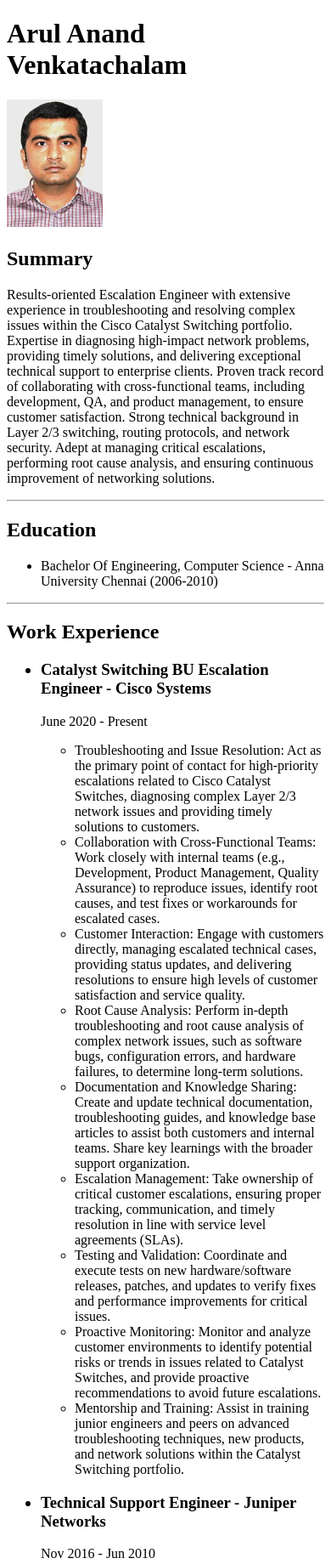
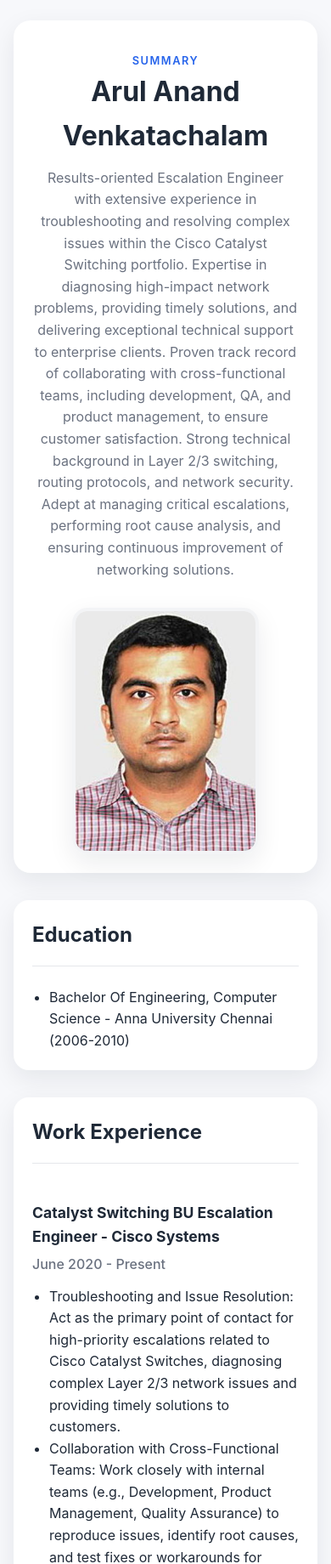
Before and after one commit to arulanand4/my-resume, a plain HTML site: page index.html in a window 390 px wide. Shown: the top 1840 px of the page at 85% size. Drawn offline with Linux system fonts and the light colour scheme.

Commit message:
Revamp resume layout with shared styles

```diff
--- a/index.html
+++ b/index.html
@@ -4,27 +4,41 @@
   <meta charset="UTF-8">
   <meta name="viewport" content="width=device-width, initial-scale=1.0">
   <title>My Resume</title>
+  <link rel="stylesheet" href="styles.css">
 </head>
 <body>
+  <div class="page">
+    <header class="header">
+      <div>
+        <p class="summary-title">Summary</p>
         <h1>Arul Anand Venkatachalam</h1>
-    <img src="./assets/arul.jpg" alt="Image of Arul" height="150">
-    <h2>Summary</h2>
-    <p>Results-oriented Escalation Engineer with extensive experience in troubleshooting and resolving complex issues within the Cisco Catalyst Switching portfolio.
+        <p>
+          Results-oriented Escalation Engineer with extensive experience in troubleshooting and resolving complex issues within the Cisco Catalyst Switching portfolio.
           Expertise in diagnosing high-impact network problems, providing timely solutions, and delivering exceptional technical support to enterprise clients.
           Proven track record of collaborating with cross-functional teams, including development, QA, and product management, to ensure customer satisfaction.
           Strong technical background in Layer 2/3 switching, routing protocols, and network security.
-        Adept at managing critical escalations, performing root cause analysis, and ensuring continuous improvement of networking solutions.</p>
-    <hr />
+          Adept at managing critical escalations, performing root cause analysis, and ensuring continuous improvement of networking solutions.
+        </p>
+      </div>
+      <img class="profile-image" src="./assets/arul.jpg" alt="Image of Arul">
+    </header>
+
+    <section class="section">
       <h2>Education</h2>
-    <ul>
+      <div class="section-divider"></div>
+      <ul class="list">
         <li>Bachelor Of Engineering, Computer Science - Anna University Chennai (2006-2010)</li>
       </ul>
-    <hr />
+    </section>
+
+    <section class="section">
       <h2>Work Experience</h2>
-    <ul>
-        <h3><li>Catalyst Switching BU Escalation Engineer - Cisco Systems</li></h3>
-        <p>June 2020 - Present
-            <ul>
+      <div class="section-divider"></div>
+
+      <article class="role">
+        <h3>Catalyst Switching BU Escalation Engineer - Cisco Systems</h3>
+        <p class="meta">June 2020 - Present</p>
+        <ul class="list">
           <li>Troubleshooting and Issue Resolution: Act as the primary point of contact for high-priority escalations related to Cisco Catalyst Switches, diagnosing complex Layer 2/3 network issues and providing timely solutions to customers.</li>
           <li>Collaboration with Cross-Functional Teams: Work closely with internal teams (e.g., Development, Product Management, Quality Assurance) to reproduce issues, identify root causes, and test fixes or workarounds for escalated cases.</li>
           <li>Customer Interaction: Engage with customers directly, managing escalated technical cases, providing status updates, and delivering resolutions to ensure high levels of customer satisfaction and service quality.</li>
@@ -35,10 +49,12 @@
           <li>Proactive Monitoring: Monitor and analyze customer environments to identify potential risks or trends in issues related to Catalyst Switches, and provide proactive recommendations to avoid future escalations.</li>
           <li>Mentorship and Training: Assist in training junior engineers and peers on advanced troubleshooting techniques, new products, and network solutions within the Catalyst Switching portfolio.</li>
         </ul>
-        </p>
-        <h3><li>Technical Support Engineer - Juniper Networks</li></h3>
-        <p>Nov 2016 - Jun 2010
-            <ul>
+      </article>
+
+      <article class="role">
+        <h3>Technical Support Engineer - Juniper Networks</h3>
+        <p class="meta">Nov 2016 - Jun 2010</p>
+        <ul class="list">
           <li>Technical Support and Troubleshooting: Provide expert-level support for customer-reported issues related to Juniper EX and QFX switching products, diagnosing and resolving complex Layer 2/3 network problems, connectivity issues, and hardware/software failures.</li>
           <li>Incident Management and Escalation: Manage high-priority technical escalations, ensuring swift and effective resolution in compliance with service level agreements (SLAs). Collaborate with senior engineering teams for critical issue analysis and resolution.</li>
           <li>Root Cause Analysis and Problem Solving: Conduct detailed root cause analysis for complex network issues, including performance degradation, protocol anomalies, and configuration errors, and implement long-term solutions.</li>
@@ -50,10 +66,12 @@
           <li>Training and Mentorship: Provide training and technical guidance to junior engineers, sharing knowledge on advanced switching configurations, troubleshooting methodologies, and Junos OS functionality.</li>
           <li>Performance Tuning: Assist in performance tuning of Juniper EX and QFX switches, optimizing configurations to improve throughput, latency, and network reliability in large-scale environments.</li>
         </ul>
-        </p>
-        <h3><li>Information Technology Analyst - Tata Consultancy Services</li></h3>
-        <p>Jul 2014 - Nov 2016
-            <ul>
+      </article>
+
+      <article class="role">
+        <h3>Information Technology Analyst - Tata Consultancy Services</h3>
+        <p class="meta">Jul 2014 - Nov 2016</p>
+        <ul class="list">
           <li>Network Monitoring and Management: Continuously monitor the performance and health of Cisco network infrastructure (routers, switches, firewalls) to ensure optimal network uptime and performance across Tata Docomo’s network.</li>
           <li>Configuration and Implementation: Configure and implement Cisco network devices, including routers, switches, and security appliances, ensuring compliance with network design specifications and company policies.</li>
           <li>Troubleshooting and Incident Resolution: Troubleshoot and resolve network issues such as connectivity problems, routing anomalies, and performance degradation. Address incidents quickly to minimize downtime and customer impact.</li>
@@ -66,10 +84,12 @@
           <li>Network Capacity Planning: Assist in network capacity planning and growth by analyzing traffic patterns, identifying bottlenecks, and recommending upgrades or modifications to accommodate future demand.</li>
           <li>Customer Support and Service Assurance: Provide technical support to Tata Docomo customers or internal teams to resolve network issues, ensuring that service level agreements (SLAs) are met, and customer satisfaction is maintained.</li>
         </ul>
-        </p>
-        <h3><li>Software Test Engineer - HCL Technologies</li></h3>
-        <p>Dec 2011 - Jun 2014
-            <ul>
+      </article>
+
+      <article class="role">
+        <h3>Software Test Engineer - HCL Technologies</h3>
+        <p class="meta">Dec 2011 - Jun 2014</p>
+        <ul class="list">
           <li>Test Planning and Design: Develop and execute comprehensive test plans for Cisco’s CDN solutions, including functional, performance, and scalability testing, ensuring the CDN meets all requirements and performs as expected under varying network conditions.</li>
           <li>Test Automation: Design, implement, and maintain automated test scripts to improve testing efficiency for Cisco CDN components. Utilize tools such as Python, Selenium, or custom scripts to automate repetitive test cases.</li>
           <li>End-to-End Testing: Conduct thorough end-to-end testing for the CDN infrastructure, including edge servers, caching mechanisms, content delivery protocols, and security features, ensuring seamless content delivery to end users.</li>
@@ -84,10 +104,12 @@
           <li>Documentation: Document test cases, test results, known issues, and test processes, ensuring clear communication across the development and QA teams and providing visibility into the test progress.</li>
           <li>Security Testing: Conduct security assessments and vulnerability testing on CDN infrastructure, including testing for potential security weaknesses, such as unauthorized access, data leakage, or DoS (Denial of Service) vulnerabilities.</li>
         </ul>
-        </p>
-        <h3><li>Network Technician - KBR, Inc.</li></h3>
-        <p>Aug 2010 - Aug 2011
-            <ul>
+      </article>
+
+      <article class="role">
+        <h3>Network Technician - KBR, Inc.</h3>
+        <p class="meta">Aug 2010 - Aug 2011</p>
+        <ul class="list">
           <li>Network Monitoring and Support: Assist in monitoring network performance using network monitoring tools (e.g., SolarWinds, PRTG) to ensure the network infrastructure is operating efficiently and securely.</li>
           <li>Troubleshooting and Issue Resolution: Respond to and resolve basic network issues, such as connectivity problems, slow performance, and hardware malfunctions, ensuring minimal downtime and disruption to services.</li>
           <li>Configuration and Setup: Help configure network devices (routers, switches, firewalls) under supervision, ensuring proper installation and network configuration according to company standards.</li>
@@ -101,21 +123,29 @@
           <li>Software and Tools Assistance: Assist in managing and configuring network management tools and software for device monitoring, logging, and performance analysis.</li>
           <li>Collaboration with Senior Engineers: Work alongside senior network engineers to learn advanced networking techniques, participate in team meetings, and contribute to ongoing network projects or improvements.</li>
         </ul>
-        </p>
-    </ul>
-    <hr />
+      </article>
+    </section>
+
+    <section class="section">
       <h2>Certification</h2>
-        <ul>
+      <div class="section-divider"></div>
+      <ul class="list">
         <li>Juniper Networks Certified Expert, Enterprise Routing and Switching (JNCIE-ENT)</li>
         <li>Juniper Networks Certified Expert, Data Center (JNCIE-DC)</li>
       </ul>
-    <hr />
+    </section>
+
+    <section class="section">
       <h2>Other</h2>
-    <ul>
+      <div class="section-divider"></div>
+      <ul class="list">
         <li><a href="./contact.html">Contact Me</a></li>
       </ul>
-    <footer>
+    </section>
+
+    <footer class="footer">
       <p>© 2025 Arul Anand Venkatachalam. All rights reserved.</p>
     </footer>
+  </div>
 </body>
 </html>
--- /dev/null
+++ b/styles.css
@@ -0,0 +1,167 @@
+:root {
+  color-scheme: light;
+  --bg: #f7f8fb;
+  --card: #ffffff;
+  --text: #1f2937;
+  --muted: #6b7280;
+  --accent: #2563eb;
+  --border: #e5e7eb;
+  --shadow: 0 10px 30px rgba(15, 23, 42, 0.08);
+}
+
+* {
+  box-sizing: border-box;
+}
+
+body {
+  margin: 0;
+  font-family: "Inter", "Segoe UI", system-ui, -apple-system, sans-serif;
+  color: var(--text);
+  background: var(--bg);
+  line-height: 1.6;
+}
+
+img {
+  max-width: 100%;
+  height: auto;
+  display: block;
+}
+
+a {
+  color: var(--accent);
+  text-decoration: none;
+}
+
+a:hover {
+  text-decoration: underline;
+}
+
+.page {
+  max-width: 1100px;
+  margin: 0 auto;
+  padding: 40px 20px 60px;
+}
+
+.header {
+  display: grid;
+  grid-template-columns: minmax(0, 1fr) 200px;
+  gap: 32px;
+  align-items: center;
+  padding: 32px;
+  background: var(--card);
+  border-radius: 20px;
+  box-shadow: var(--shadow);
+}
+
+.header h1 {
+  margin: 0 0 12px;
+  font-size: clamp(2rem, 3vw, 2.75rem);
+}
+
+.header p {
+  margin: 0;
+  color: var(--muted);
+}
+
+.header .summary-title {
+  text-transform: uppercase;
+  letter-spacing: 0.12em;
+  font-size: 0.8rem;
+  color: var(--accent);
+  font-weight: 600;
+}
+
+.profile-image {
+  width: 100%;
+  border-radius: 18px;
+  border: 4px solid #f3f4f6;
+  box-shadow: var(--shadow);
+}
+
+.section {
+  margin-top: 32px;
+  background: var(--card);
+  border-radius: 18px;
+  padding: 28px 32px;
+  box-shadow: var(--shadow);
+}
+
+.section h2 {
+  margin: 0 0 16px;
+  font-size: 1.5rem;
+}
+
+.section-divider {
+  height: 1px;
+  background: var(--border);
+  margin: 16px 0 24px;
+}
+
+.list {
+  margin: 0;
+  padding-left: 20px;
+}
+
+.role {
+  padding: 20px 0;
+  border-bottom: 1px solid var(--border);
+}
+
+.role:last-child {
+  border-bottom: none;
+  padding-bottom: 0;
+}
+
+.role h3 {
+  margin: 0;
+  font-size: 1.1rem;
+}
+
+.role .meta {
+  margin: 6px 0 12px;
+  color: var(--muted);
+  font-weight: 500;
+}
+
+.footer {
+  text-align: center;
+  color: var(--muted);
+  font-size: 0.9rem;
+  margin-top: 32px;
+}
+
+.contact-card {
+  display: grid;
+  gap: 12px;
+}
+
+.contact-card p {
+  margin: 0;
+}
+
+@media (max-width: 900px) {
+  .header {
+    grid-template-columns: 1fr;
+    text-align: center;
+  }
+
+  .header .summary-title {
+    margin-top: 16px;
+  }
+
+  .header img {
+    max-width: 220px;
+    margin: 0 auto;
+  }
+}
+
+@media (max-width: 600px) {
+  .page {
+    padding: 24px 16px 48px;
+  }
+
+  .section,
+  .header {
+    padding: 22px;
+  }
+}
```
Also changed, not shown: contact.html (+21 -3 lines). Lines whose indentation alone changed are shown as unchanged.
